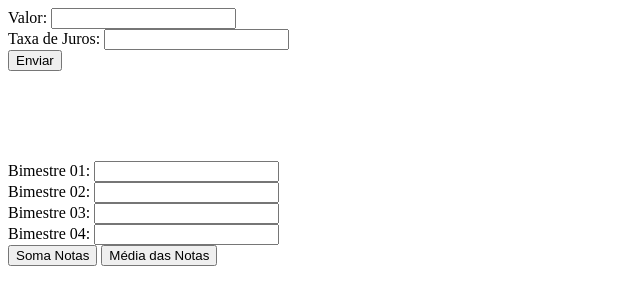
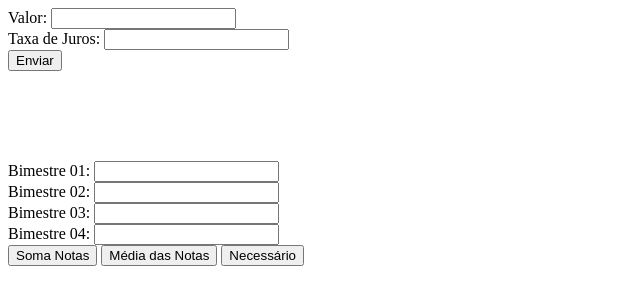
Before and after one commit to legorll/primeiroi_3t-1, a plain HTML site: page index.html in a window 1280 px wide. Shown: the whole page, without its empty margins (0-640 px from the left). Drawn offline with Linux system fonts and the light colour scheme.

Commit message:
Update index.html

```diff
--- a/index.html
+++ b/index.html
@@ -22,6 +22,7 @@
  Bimestre 04: <input id="b4"type="text"> <br>
  <button onclick="soma()">Soma Notas</button>
  <button onclick="média()">Média das Notas</button>
+ <button onclick="Necessário()">Necessário</button>
 
 </body>
 </html>
```
